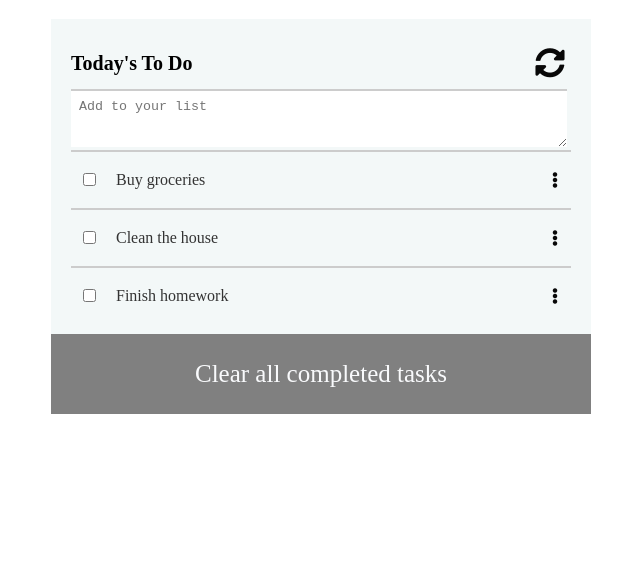
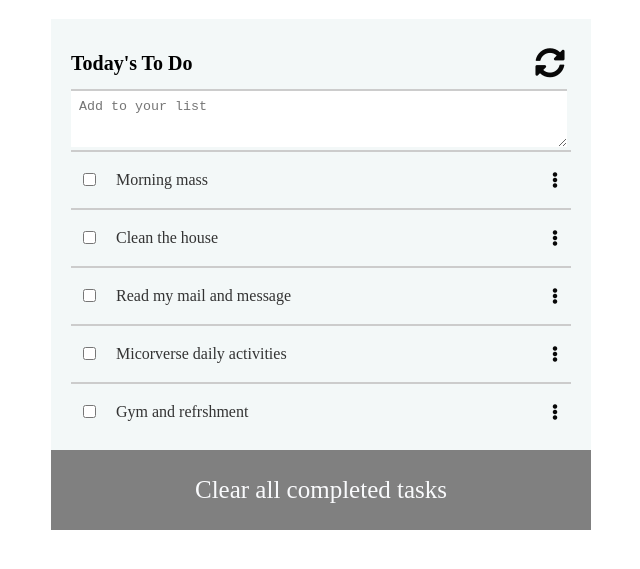
Before and after one commit to ishimwepati/To-Do-list, a website built with webpack: page src/index.html in a window 1280 px wide. Shown: the part 61-630 px from the top of the page, without its empty margins (319-959 px from the left). Built offline with nearby package versions, Linux system fonts and the light colour scheme.

Commit message:
styles and Js modified

```diff
--- a/src/index.js
+++ b/src/index.js
@@ -1,47 +1,26 @@
 import './style.css';
-const tasks = [
-    {
-      description: 'Buy groceries',
-      completed: false,
-      index: 1,
-    },
-    {
-      description: 'Clean the house',
-      completed: false,
-      index: 2,
-    },
-    {
-      description: 'Finish homework',
-      completed: false,
-      index: 3,
-    },
-    // Add more tasks here if needed
-  ];
+import tasks from './modules/tasks.js'
 
   function renderTasks() {
     const appElement = document.getElementById('app');
     const ulElement = document.createElement('ul');
 
-    tasks.sort((a, b) => a.index - b.index); // Sort tasks based on index
+    tasks.sort((a, b) => a.index - b.index);
 
     tasks.forEach(task => {
       const liElement = document.createElement('li');
 
-      // Create a checkbox input element for task completion
       const checkboxElement = document.createElement('input');
       checkboxElement.type = 'checkbox';
       checkboxElement.checked = task.completed;
       liElement.appendChild(checkboxElement);
 
-      // Create a span element to display the task description
       const descriptionElement = document.createElement('span');
       descriptionElement.textContent = task.description;
       liElement.appendChild(descriptionElement);
 
-      // Apply appropriate CSS class based on task completion status
-      liElement.classList.add(task.completed ? 'completed' : 'incomplete');
+    liElement.classList.add(task.completed ? 'completed' : 'incomplete');
 
-       // Create a div for the ellipsis (three dots)
     const ellipsisElement = document.createElement('div');
     ellipsisElement.classList.add('taskOptions');
     ellipsisElement.innerHTML = '<i class="fas fa-ellipsis-v"></i>'; // Use Font Awesome icon
@@ -54,4 +33,4 @@ const tasks = [
 
     appElement.appendChild(ulElement);
   }
-  renderTasks(); // Call the function to render tasks on page load
+  renderTasks();
--- a/src/modules/tasks.js
+++ b/src/modules/tasks.js
@@ -1,19 +1,28 @@
+
 const tasks = [
     {
-      description: 'Buy groceries',
+      description: 'Morning mass',
       completed: false,
       index: 1,
     },
     {
       description: 'Clean the house',
-      completed: true,
+      completed: false,
       index: 2,
     },
     {
-      description: 'Finish homework',
+      description: 'Read my mail and message',
       completed: false,
       index: 3,
     },
-    // Add more tasks here if needed
+    {
+        description: 'Micorverse daily activities',
+        completed: false,
+        index: 4,
+      },{
+        description: 'Gym and refrshment',
+        completed: false,
+        index: 5,
+      },
   ];
   export default tasks;
--- a/src/style.css
+++ b/src/style.css
@@ -1,4 +1,3 @@
-/* Reset default margin and padding for the entire page */
 body {
     margin: 0;
     padding: 0;
@@ -13,7 +12,7 @@ body {
     align-items: center;
     justify-content: space-between;
   }
-  /* Style for the refresh button */
+
   #refreshButton {
     background: none;
     border: none;
@@ -42,12 +41,11 @@ body {
     border-width: 0px;
     border-top-width: 2px;
   }
-  /* Style for the task items */
+
   ul {
     list-style-type: none;
     padding: 0;
     margin-bottom: -10px;
-
   }
 
   li {
@@ -61,24 +59,20 @@ body {
 
   }
 
-  /* Styling for the task description */
   span {
     flex-grow: 1;
     margin-left: 10px;
   }
 
-  /* Styling for completed tasks */
   .completed {
     text-decoration: line-through;
     color: rgb(213, 65, 65);
   }
 
-  /* Styling for incomplete tasks */
   .incomplete {
     color: #333;
   }
 
-  /* Styling for the checkbox */
   input[type="checkbox"] {
     margin-right: 10px;
   }
@@ -87,7 +81,7 @@ body {
     margin: 1px;
     color: #080808;
     cursor: pointer;
-    writing-mode: vertical-lr; /* Make the ellipsis appear vertically */
+    writing-mode: vertical-lr;
     text-orientation: upright;
     margin-right: -1px;
   }
```
